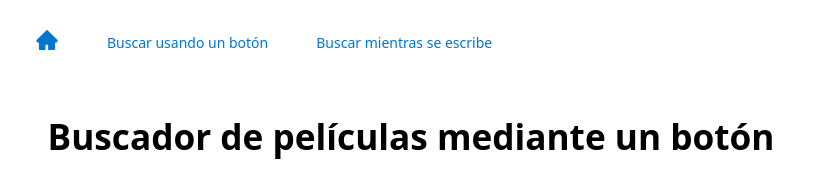
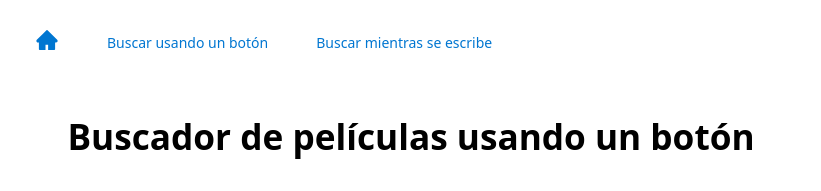
Before and after one commit to juancgalueweb/buscador-de-peliculas, a React (Vite) app: page /search-with-a-button in a window 1280 px wide. Shown: the top 191 px of the page, without its empty margins (213-1034 px from the left). Built offline with nearby package versions, Linux system fonts and the light colour scheme; no server answers.

Commit message:
Cambios para forzar un redeploy

```diff
--- a/src/SearchWhileWriting.jsx
+++ b/src/SearchWhileWriting.jsx
@@ -37,7 +37,7 @@ function SearchWhileWriting() {
     <AppWrapper>
       <div className='page'>
         <section>
-          <h1>Buscador de películas mientras se escribe</h1>
+          <h1>Buscador de películas al escribir</h1>
           <form onSubmit={handleSubmit}>
             <input
               value={search}
--- a/src/SearchWithAButton.jsx
+++ b/src/SearchWithAButton.jsx
@@ -27,7 +27,7 @@ export const SearchWithAButton = () => {
     <AppWrapper>
       <div className='page'>
         <section>
-          <h1>Buscador de películas mediante un botón</h1>
+          <h1>Buscador de películas usando un botón</h1>
           <form onSubmit={handleSubmit}>
             <input
               value={search}
```
